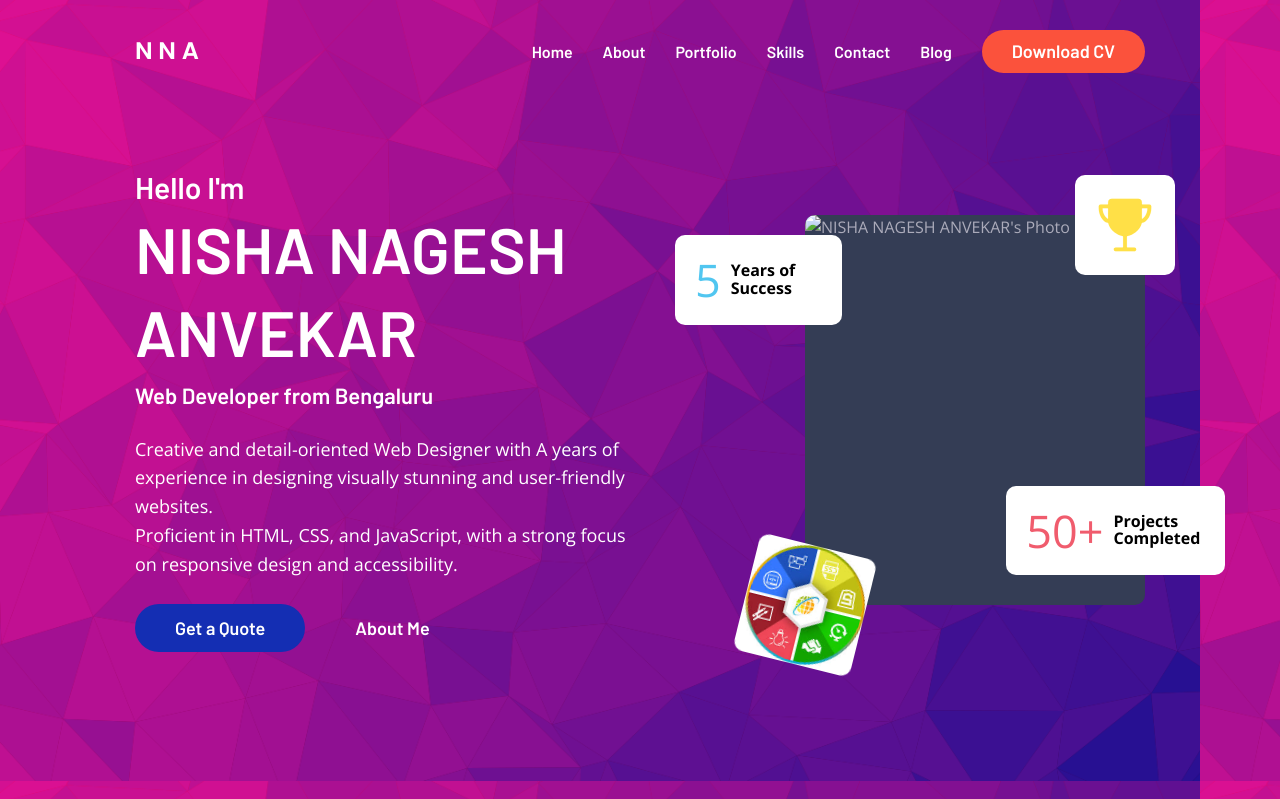
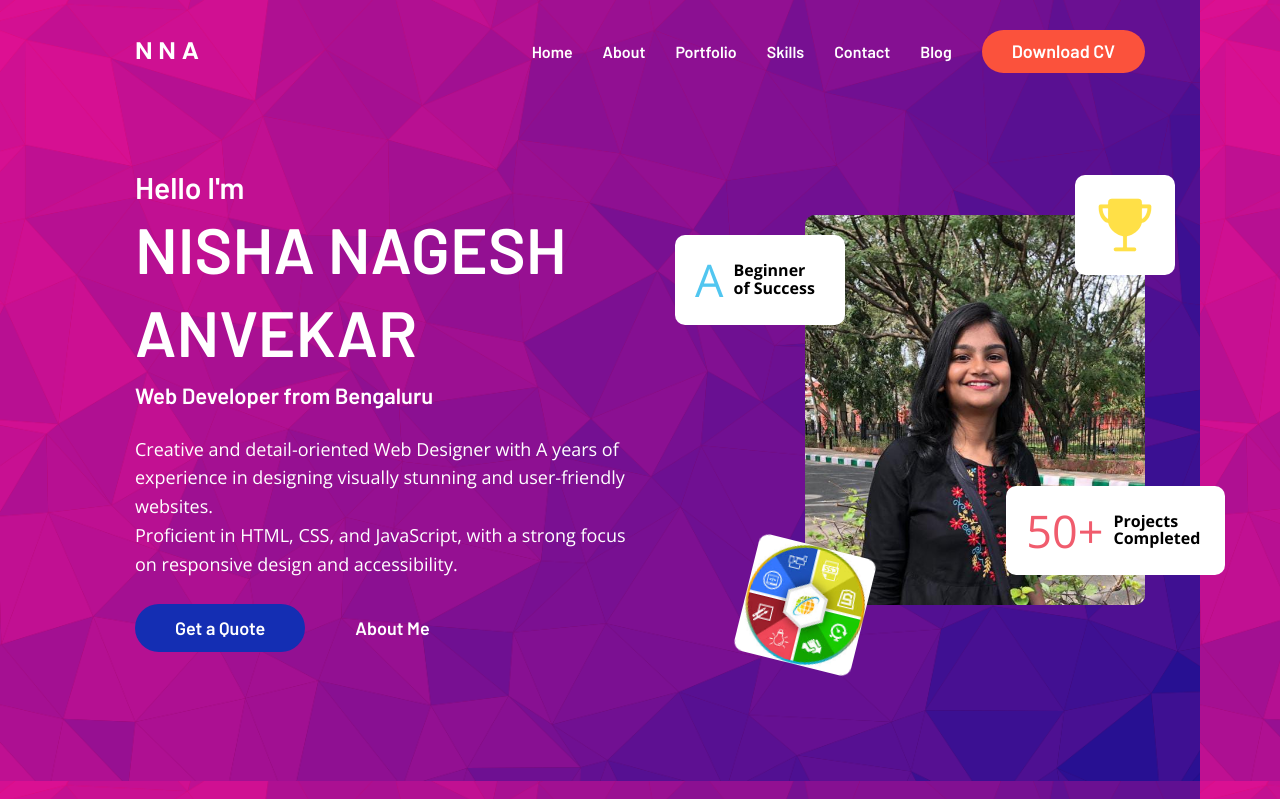
Before and after one commit to 123nishaanvekar/RESUME-PORTFOLIO-, a plain HTML site: page index.html in a window 1280 px wide. Shown: the top 799 px of the page. Drawn offline with nearby package versions, Linux system fonts and the light colour scheme; files whose address does not match are found by name.

Commit message:
Update index.html

```diff
--- a/index.html
+++ b/index.html
@@ -98,13 +98,13 @@
 
           <div class="hero-banner">
 
-            <img src="C:/Users/WELCOME/Downloads/NISHA.jpg" width="800" height="864" loading="lazy" alt="NISHA NAGESH ANVEKAR's Photo"
+            <img src="C:/Users/WELCOME/Downloads/nish.jpg" width="800" height="864" loading="lazy" alt="NISHA NAGESH ANVEKAR's Photo"
               class="img-cover">
 
             <div class="elem elem-1">
-              <p class="elem-title">5</p>
+              <p class="elem-title">A</p>
 
-              <p class="elem-text">Years of Success</p>
+              <p class="elem-text">Beginner of Success</p>
             </div>
 
             <div class="elem elem-2">
@@ -244,7 +244,7 @@
             </li>
 
             <li>
-              <a href="#" class="portfolio-card" style="background-image: url('C:/Users/WELCOME/Downloads/DSCA project.jpg')">
+              <a href="#" class="portfolio-card" style="background-image: url('C:/Users/WELCOME/Downloads/dscaproject.jpg')">
                 <div class="card-content">
 
                   <p class="card-subtitle">Vimeo</p>
```
